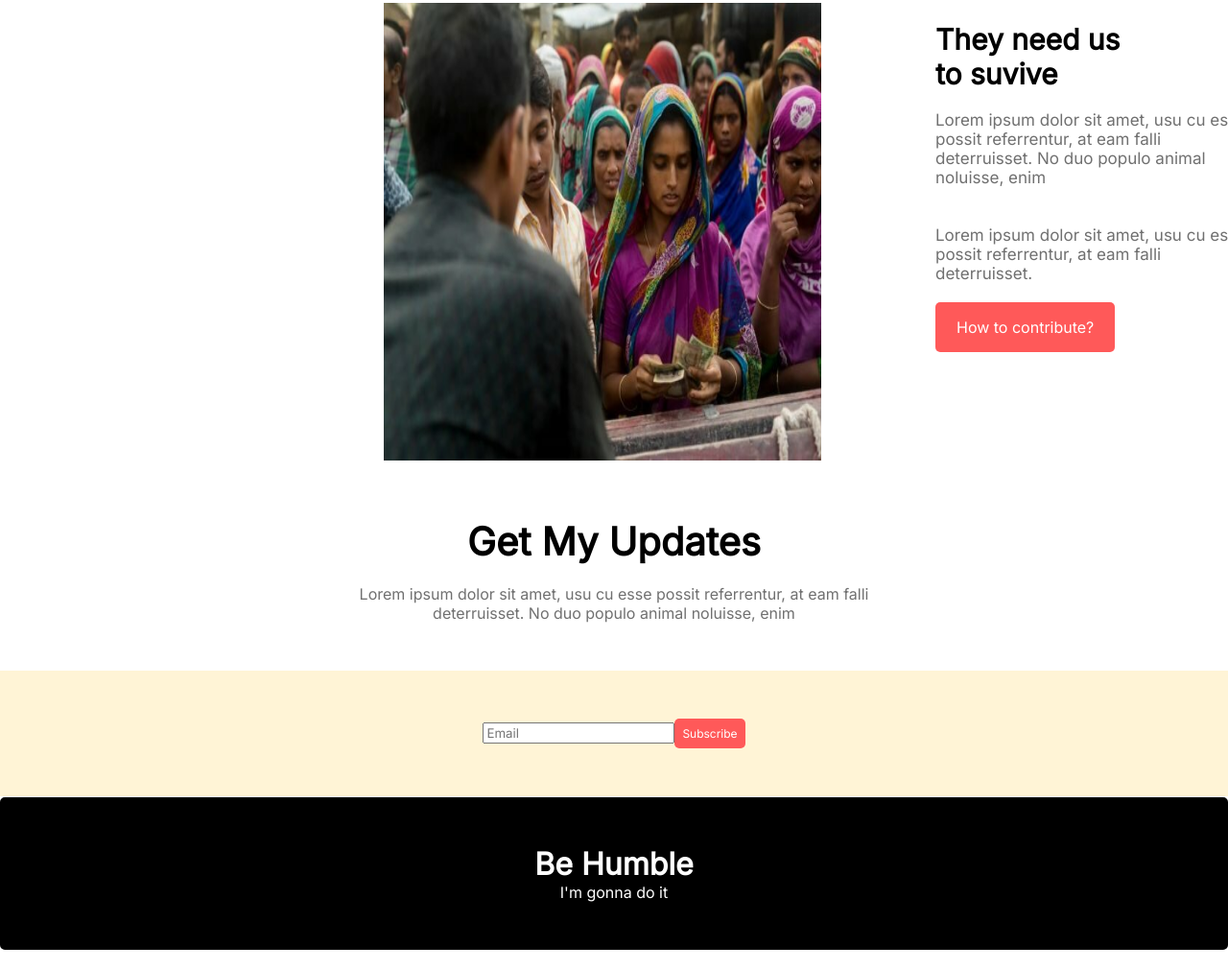
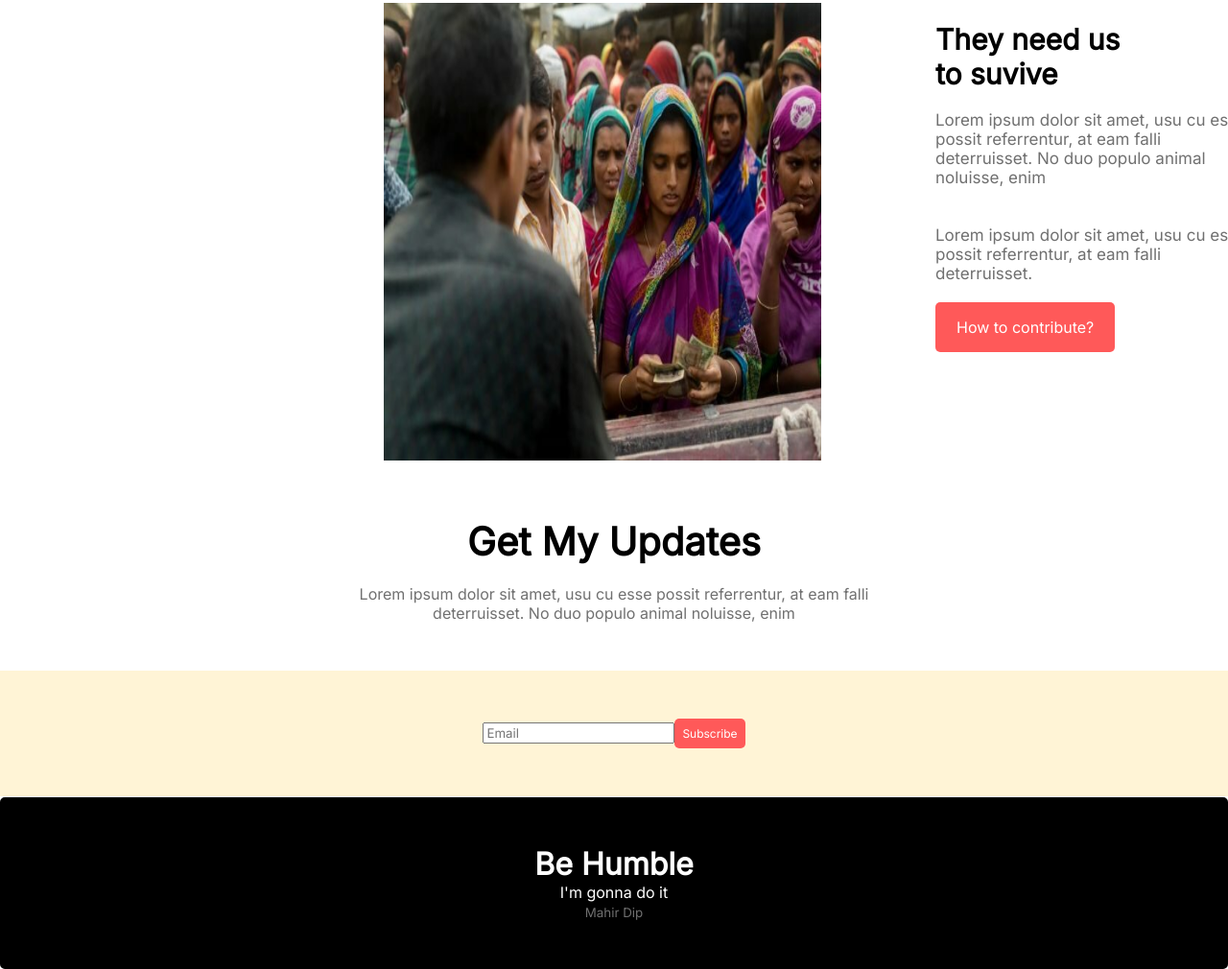
Before and after one commit to mahirdip/lets-help, a plain HTML site: page index.html in a window 1280 px wide. Shown: the part 3016-4026 px from the top of the page at 96% size. Drawn offline with Linux system fonts and the light colour scheme.

Commit message:
name added

```diff
--- a/index.html
+++ b/index.html
@@ -114,7 +114,7 @@
     </main>
     <footer class="footer">
         <h1><strong>Be Humble</strong></h1>
-        <p>I'm gonna do it</p>
+        <p>I'm gonna do it <br><Small>Mahir Dip</Small></p>
     </footer>
 </body>
 </html>
--- a/styles/styles.css
+++ b/styles/styles.css
@@ -386,3 +386,7 @@ hr {
     background-color: black;
     color: white;
 }
+small{
+    color: #707070;
+    text-decoration: none;
+}
```
